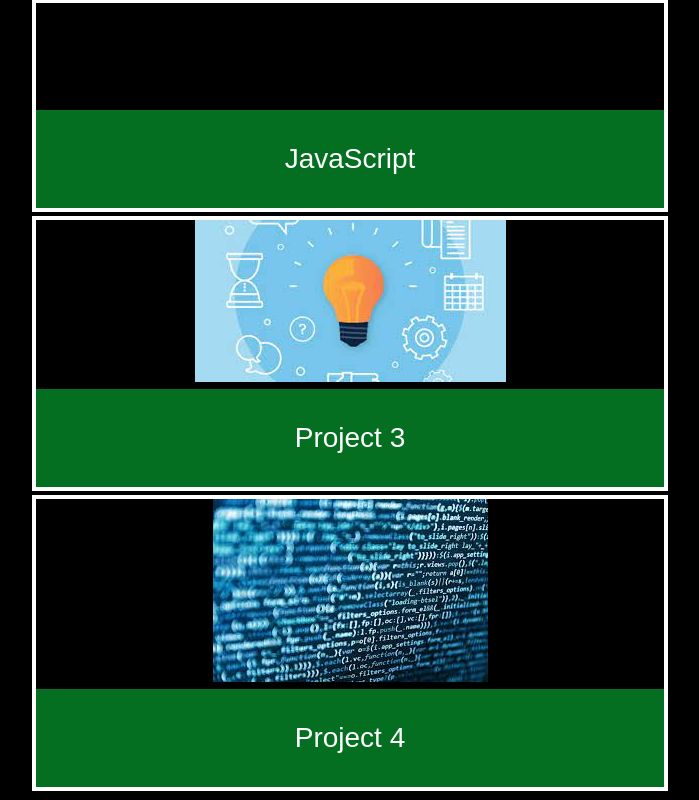
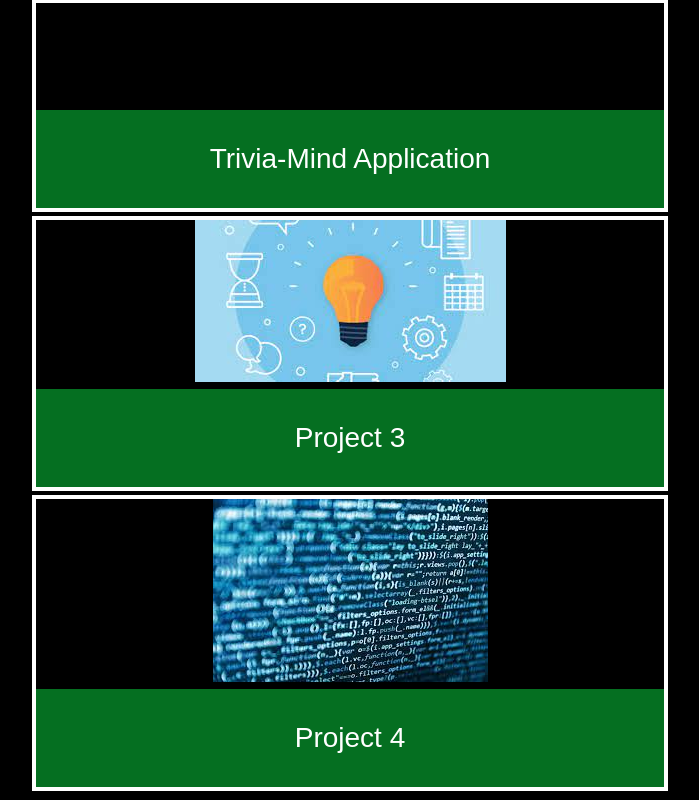
Before and after one commit to kohr2001/Knox-Portfolio, a plain HTML site: page index.html in a window 1280 px wide. Shown: the part 1341-2141 px from the top of the page, without its empty margins (346-1045 px from the left). Drawn offline with Linux system fonts and the light colour scheme.

Commit message:
Added Trivia Mind app to portfolio

```diff
--- a/index.html
+++ b/index.html
@@ -38,10 +38,10 @@
         <div class="description"><p>HTML and CSS resource</p></div>
     </div>
     <div class="project">
-        <a href="project-link">
-            <img src="assets/download (1).jpg" alt="JavaScript" width="00" height="100">
+        <a href="https://cjsolis12.github.io/trivia-mind-/">
+            <img src="assets/download (2).jpg" alt="Trivia-Mind-Application" width="00" height="100">
         </a>
-        <div class="description"><p>JavaScript</p></div>
+        <div class="description"><p>Trivia-Mind Application</p></div>
     </div>
     <div class="project">
         <a href="project-link">
```
